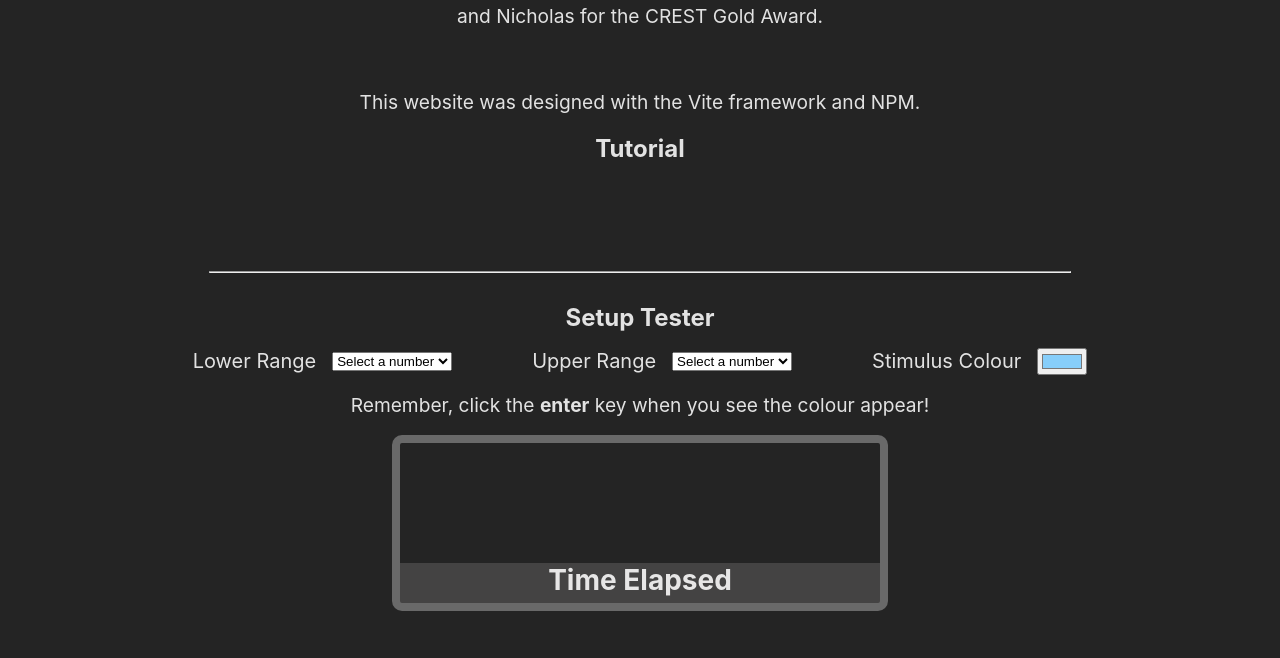
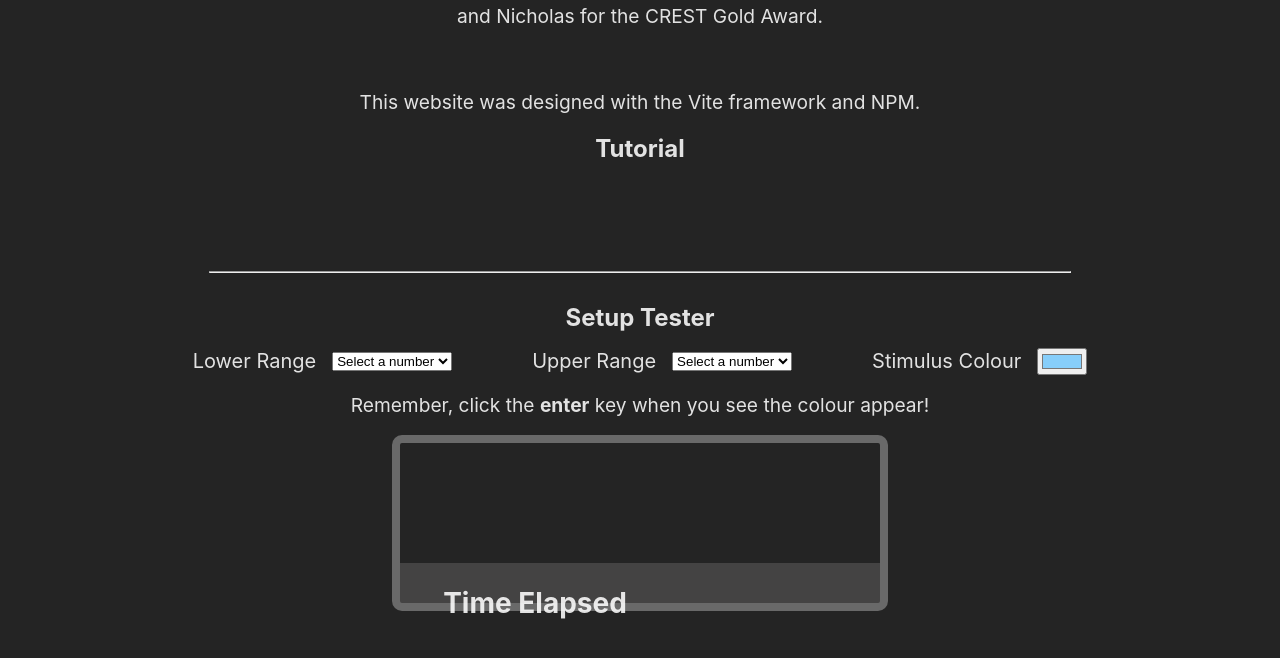
Before and after one commit to helloworld3200/reaction-times-tester, a website built with Vite: page index.html in a window 1280 px wide. Shown: the part 136-794 px from the top of the page. Built offline with nearby package versions, Linux system fonts and the light colour scheme.

Commit message:
change by ma2

```diff
--- a/css/tester.css
+++ b/css/tester.css
@@ -51,4 +51,5 @@ button.startTestButton.clicked {
 .timeElapsed{
     transform: translateY(-23px);
     font-size: 1.75em;
+    transform: translateX(-105px);
 }
```
